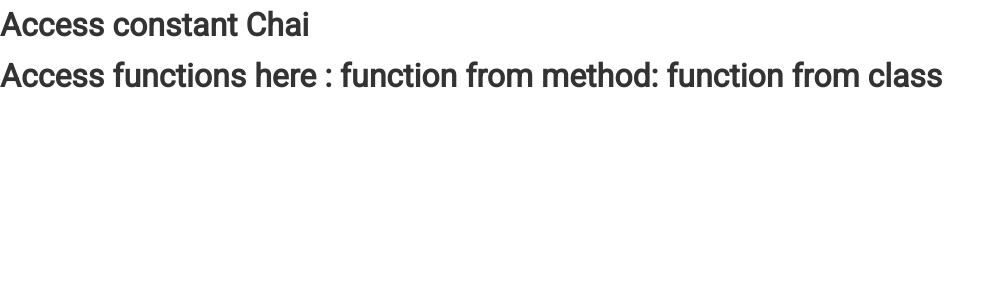
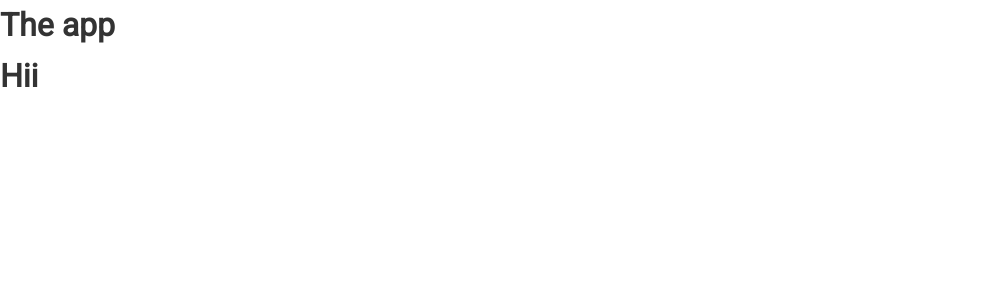
Before and after one commit to chaitrarai00/github-finder, a React (Create React App) app: page / in a window 1280 px wide. Shown: the top 300 px of the page, without its empty margins (0-1005 px from the left). Built offline with nearby package versions, Linux system fonts and the light colour scheme.

Commit message:
conditionals

```diff
--- a/src/App.js
+++ b/src/App.js
@@ -2,15 +2,17 @@ import './App.css';
 import React, {Component,Fragment} from 'react';
 
 class App extends Component{
-  func = () => 'function from class'
 
   render(){
     const name='Chai';
-    const foo= () => 'function from method'
-  return <div className='App'>
-    <h1>Access constant {name}</h1>
-    <h1>Access functions here : {foo()}: {this.func()}</h1>
-  </div>;
+    const loading=false;
+    const showname=false;
+
+  return(
+  <div className='App'>
+    <h1>The app</h1>
+    {loading?<h4>Loading....</h4>:<h1>Hii {showname && name}</h1>}
+  </div>);
 }
 }
 
```
